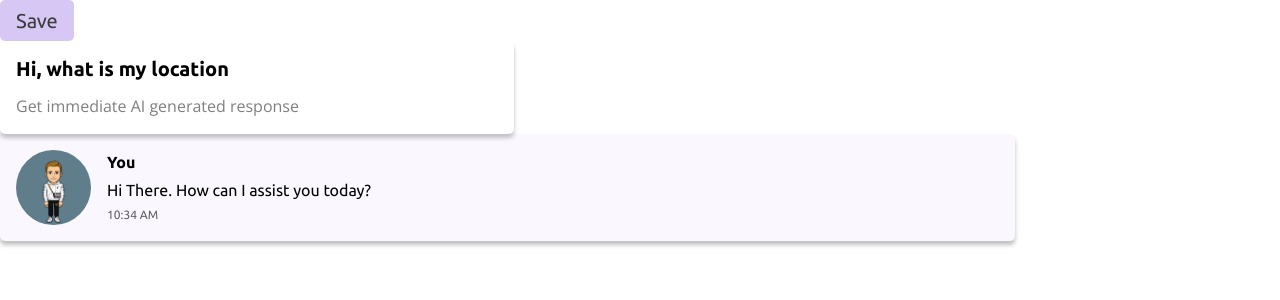
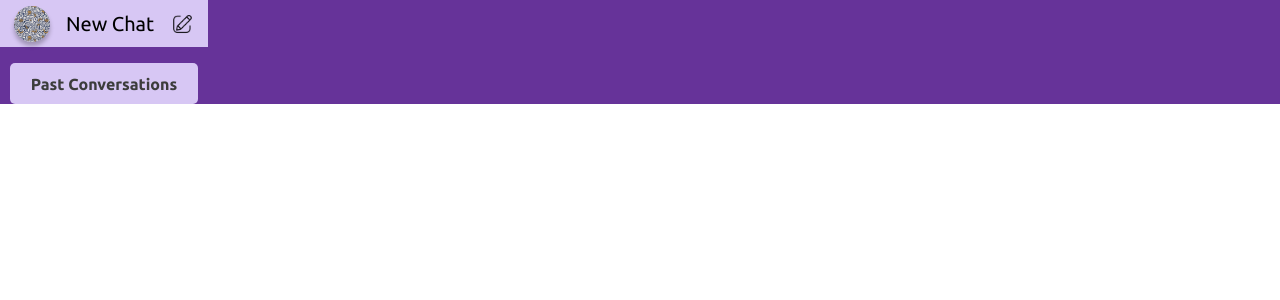
Before and after one commit to abhay8696/BotAi, a React (Vite) app: page / in a window 1280 px wide. Shown: the top 300 px of the page. Built offline with nearby package versions, Linux system fonts and the light colour scheme.

Commit message:
created sideBar component

```diff
--- a/src/App.css
+++ b/src/App.css
@@ -0,0 +1,8 @@
+
+
+main{
+  background-color: rebeccapurple;
+  width: 1280px;
+  max-width: 100vw;
+  margin: 0 auto;
+}
--- a/src/App.jsx
+++ b/src/App.jsx
@@ -8,6 +8,8 @@ import ChatCard from './components/ChatCard/ChatCard';
 
 
 import icon1 from "./assets/icon2.png";
+import Form from './components/Form/Form';
+import SideBar from './components/SideBar/SideBar';
 
 function App() {
   const [theme, setTheme] = useState("light")
@@ -16,9 +18,8 @@ function App() {
     <>
     <ThemeContext.Provider value={[theme, setTheme]}>
       <main>
-        <Button text="save"/>
-        <SuggestCard mainText="Hi, what is my location" subText="Get immediate AI generated response" />
-        <ChatCard name="you" message="Hi There. How can I assist you today?" time="10:34 AM" icon={icon1}/>
+        <SideBar />
+
       </main>
     </ThemeContext.Provider>
     </>
--- a/src/components/Button/Button.css
+++ b/src/components/Button/Button.css
@@ -24,6 +24,12 @@
     background-color: var(--primary1);
 }
 
+.pastConvo{
+    width: 90% !important;
+    font-size: 16px !important;
+    font-weight: 700;
+}
+
 
 
 /* screen above 600px */
--- a/src/components/Button/Button.jsx
+++ b/src/components/Button/Button.jsx
@@ -6,11 +6,11 @@ import { ThemeContext } from '../../AllContexts';
 
 const Button = props => {
     //props
-    const { clickFunction, text } = props;
+    const { clickFunction, text, type, customClass } = props;
     //context
     const [theme, setTheme] = useContext(ThemeContext)
     return (
-        <button className={`Button ButtonTheme-${theme}`}>
+        <button className={`Button ButtonTheme-${theme} ${customClass}`} type={type} >
             {text || "text"}
         </button>
     );
--- /dev/null
+++ b/src/components/Form/Form.css
@@ -0,0 +1,16 @@
+
+
+.Form{
+    display: flex;
+    gap: 1rem;
+}
+
+.Form input{
+    outline: none;
+    text-decoration: none;
+    border: 1px solid #00000067;
+    border-radius: 4px;
+    width: 100px;
+    flex: 1;
+    flex-shrink: 2;
+}
--- /dev/null
+++ b/src/components/Form/Form.jsx
@@ -0,0 +1,31 @@
+import React, { useContext, useState } from 'react';
+//styles
+import "./Form.css";
+//contexts
+import { ThemeContext } from '../../AllContexts';
+import Button from '../Button/Button';
+
+const Form = props => {
+    //props
+    const { submitFunction } = props;
+    //states
+    const [text, setText] = useState("");
+    // ..contexts
+    const [theme, setTheme] = useContext(ThemeContext);
+    //functions
+    const handleSubmit = event => {
+        event.preventDefault();
+    }
+    const saveChat = event=> {
+        event.preventDefault()
+    }
+    return (
+        <form className='Form' onSubmit={handleSubmit}>
+            <input value={text} onChange={e => setText(e.target.value)} required />
+            <Button text="add" type="submit" />
+            <Button text="save" clickFunction={saveChat}/>
+        </form>
+    );
+};
+
+export default Form;
--- /dev/null
+++ b/src/components/SideBar/SideBar.css
@@ -0,0 +1,37 @@
+
+.SideBar{
+    width: 208px;
+}
+
+.sideBarHead{
+    height: 47px;
+    display: flex;
+    align-items: center;
+    justify-content: center;
+    gap: 1rem;
+    background-color: var(--secondary);
+}
+
+.sideBarHead h2{
+    font-size: 20px;
+    font-weight: 400;
+}
+
+.appLogo{
+    height: 36px;
+    aspect-ratio: 1;
+    border-radius: 50%;
+    box-shadow: 0px 4px 4px 0px #00000040;
+}
+.penIcon{
+    width: 24px;
+}
+
+.sideBarBody{
+}
+
+.SideBar button{
+    margin-top: 1rem;
+    margin-left: auto;
+    margin-right: auto;
+}
--- /dev/null
+++ b/src/components/SideBar/SideBar.jsx
@@ -0,0 +1,31 @@
+import React, { useContext } from 'react';
+//styles
+import "./SideBar.css";
+//assets
+import icon1 from "../../assets/icon1.png";
+import penIcon from "../../assets/pen.png";
+//contexts
+import { ThemeContext } from '../../AllContexts';
+import Button from '../Button/Button';
+
+const SideBar = () => {
+    //context
+    //context
+    const [theme, setTheme] = useContext(ThemeContext)
+
+    return (
+        <aside className={`SideBar SideBarTheme-${theme}`}>
+            <div className={`sideBarHead sideBarHeadTheme=${theme}`}>
+                <img src={icon1} alt="app icon" className='appLogo'/>
+                <h2>New Chat</h2>
+                <img src={penIcon} alt='pen icon' className='penIcon'/>
+
+            </div>
+            <div className='sideBarBody'>
+                <Button text={"Past Conversations"} customClass="pastConvo"/>
+            </div>
+        </aside>
+    );
+};
+
+export default SideBar;
```
Also changed, not shown: src/assets/pen.png (added).
